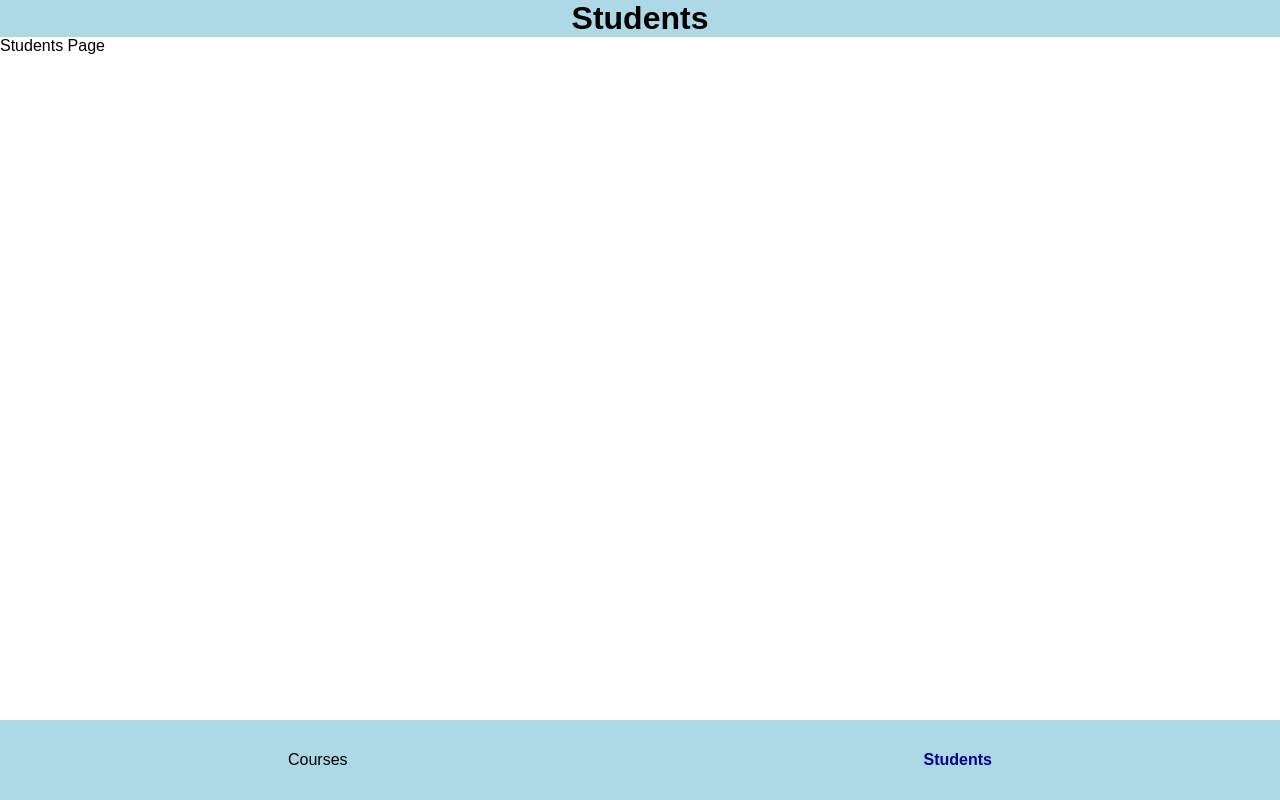
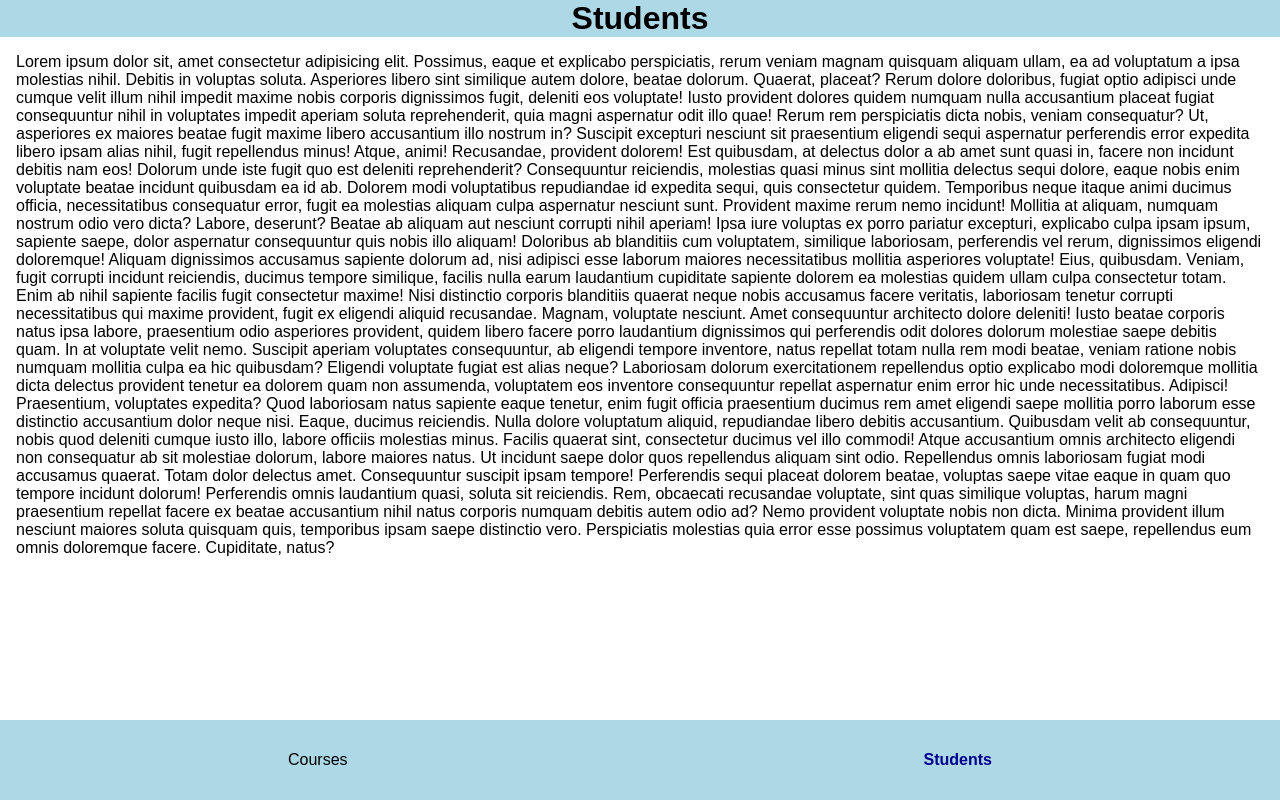
Before and after one commit to namirsab/courses-app, a React (Create React App) app in the folder client/: page /students in a window 1280 px wide. Built offline with nearby package versions, Linux system fonts and the light colour scheme.

Commit message:
Fix layout. Add dummy content to see scrolling working

```diff
--- a/client/src/App.css
+++ b/client/src/App.css
@@ -1,6 +1,6 @@
 .App {
   display: grid;
-  min-height: 100vh;
+  height: 100vh;
   grid-template-rows: [header] auto [content] 1fr [footer] auto;
   font-family: sans-serif;
 }
@@ -13,6 +13,7 @@
 
 .App__content {
   overflow-y: scroll;
+  padding: 1rem;
 }
 
 .App__nav-footer {
--- a/client/src/components/CoursesPage.js
+++ b/client/src/components/CoursesPage.js
@@ -1,5 +1,72 @@
 function CoursesPage() {
-  return <div>Courses Page</div>;
+  return (
+    <div>
+      Lorem ipsum dolor sit amet consectetur, adipisicing elit. Neque, esse.
+      Iste ea ipsum totam earum fugit commodi facere, labore doloremque
+      exercitationem, laudantium est beatae, sunt dolor illum at nulla
+      laboriosam. Ratione aperiam ipsa, itaque optio nemo, aspernatur sequi
+      vitae asperiores fugit excepturi sit? Alias molestiae tempora atque
+      asperiores aliquam, velit qui, natus doloribus sed itaque distinctio
+      consequuntur esse consequatur praesentium! Laboriosam iste hic adipisci
+      architecto eius tempore praesentium maiores esse laborum. Delectus quidem
+      atque libero et maxime vero, natus deserunt porro, culpa reiciendis
+      dolorem incidunt. Perferendis laudantium non tempora et? Nisi quasi ipsa
+      est, iure quod repellat hic obcaecati, doloremque sequi rem impedit earum
+      ea pariatur voluptas, inventore blanditiis! Impedit aliquid nobis
+      provident quibusdam tenetur mollitia quidem cupiditate suscipit quisquam.
+      Error iusto ab blanditiis. Iure eius porro, quis aliquid exercitationem,
+      voluptate temporibus excepturi fugiat odit modi asperiores optio
+      voluptatibus, esse animi recusandae odio amet magnam sunt. Voluptate
+      incidunt laudantium a. Optio totam at modi vitae rem a aliquid soluta
+      tenetur ipsa, impedit provident ex fuga asperiores eligendi consequatur
+      error mollitia dolore hic adipisci exercitationem cupiditate accusamus
+      veniam unde harum. Harum. Ipsum perferendis nulla ut eos cupiditate quod,
+      voluptates ipsam voluptatem, cum rem non aspernatur obcaecati molestiae
+      expedita soluta at necessitatibus sed totam optio ullam officiis illum
+      libero quibusdam. Sint, earum! Nobis veritatis quisquam incidunt eius ad
+      ut consequuntur saepe et dolorem neque, voluptates nesciunt iure officia
+      dolor dolore distinctio qui aliquid impedit doloribus maiores. Sapiente
+      quas quia obcaecati sint quibusdam? Eaque natus corrupti animi autem dolor
+      quidem nemo, corporis quod maiores delectus ducimus itaque quos fugit. Ab
+      ducimus earum asperiores blanditiis id ipsum, officia possimus est
+      molestiae, nulla repudiandae harum! Dolores perferendis molestiae, aperiam
+      sit non repellendus vel quidem repudiandae harum nostrum porro velit animi
+      impedit similique natus ut error inventore doloribus aut facilis nulla.
+      Temporibus inventore maxime sapiente quas! Sint illo exercitationem, ad
+      cupiditate repellat amet aut blanditiis modi nemo error ipsa natus
+      aspernatur quod. Non eveniet error commodi dignissimos quae incidunt?
+      Accusamus porro quas aperiam aspernatur pariatur corporis! Voluptas odit
+      eaque molestias aut dolor unde. Enim atque beatae ipsam reiciendis libero
+      consequuntur sequi, aspernatur consectetur modi. Repellendus nam labore
+      dolor quae repellat dolore reiciendis dolorem! Possimus, labore ab! Iusto
+      eveniet adipisci voluptate ut possimus autem, necessitatibus tenetur,
+      natus sequi dolorem culpa sit distinctio iste, est nihil. Dolorem,
+      voluptatem omnis provident nisi error optio odio saepe amet sit rem!
+      Expedita mollitia labore nostrum hic provident sunt voluptatibus rerum
+      qui. Non ipsam cum doloribus ratione minima quo error recusandae rerum
+      delectus officiis veritatis quam suscipit, assumenda eaque. Commodi, a
+      modi! Quos ea, quam nesciunt, laboriosam dolor nemo quidem expedita
+      nostrum commodi inventore ullam dicta quas quia mollitia adipisci maxime.
+      Recusandae hic nesciunt explicabo harum voluptates veritatis delectus
+      possimus aliquid obcaecati. Dolorem libero quam nemo quisquam quibusdam,
+      dolore ipsa excepturi nihil aspernatur odit nam, omnis repellendus
+      voluptas quo optio recusandae ut adipisci accusantium provident veniam. A
+      iusto iste aliquid vel. Aliquid? Voluptas, maxime architecto? Quia odit,
+      neque nobis minus maxime itaque repudiandae enim molestiae consequatur
+      provident nulla aliquam vero sunt facere est dignissimos. Molestias odit
+      nam sit expedita reprehenderit consectetur animi! Maxime qui vero quas
+      labore hic inventore repudiandae quidem omnis voluptates accusantium
+      doloremque, similique cum atque laudantium eveniet facere, quos quaerat,
+      veniam fugit ab? Consequatur consequuntur nisi sequi? Accusantium,
+      voluptas. Sequi dignissimos optio laudantium voluptatum, quasi qui! Ex
+      minima id culpa dignissimos cupiditate ducimus! Assumenda veniam, debitis
+      nemo sint quidem distinctio necessitatibus, perspiciatis, est officiis
+      exercitationem libero dignissimos. Inventore, cumque? Molestias velit
+      rerum nam et iusto omnis aliquam veniam architecto placeat quidem
+      explicabo nemo assumenda a nihil modi iste totam, sequi temporibus
+      sapiente nesciunt quas dolorem? Enim quisquam nostrum ad!
+    </div>
+  );
 }
 
 export default CoursesPage;
--- a/client/src/components/StudentsPage.js
+++ b/client/src/components/StudentsPage.js
@@ -1,5 +1,74 @@
 function StudentsPage() {
-  return <div>Students Page</div>;
+  return (
+    <div>
+      Lorem ipsum dolor sit, amet consectetur adipisicing elit. Possimus, eaque
+      et explicabo perspiciatis, rerum veniam magnam quisquam aliquam ullam, ea
+      ad voluptatum a ipsa molestias nihil. Debitis in voluptas soluta.
+      Asperiores libero sint similique autem dolore, beatae dolorum. Quaerat,
+      placeat? Rerum dolore doloribus, fugiat optio adipisci unde cumque velit
+      illum nihil impedit maxime nobis corporis dignissimos fugit, deleniti eos
+      voluptate! Iusto provident dolores quidem numquam nulla accusantium
+      placeat fugiat consequuntur nihil in voluptates impedit aperiam soluta
+      reprehenderit, quia magni aspernatur odit illo quae! Rerum rem
+      perspiciatis dicta nobis, veniam consequatur? Ut, asperiores ex maiores
+      beatae fugit maxime libero accusantium illo nostrum in? Suscipit excepturi
+      nesciunt sit praesentium eligendi sequi aspernatur perferendis error
+      expedita libero ipsam alias nihil, fugit repellendus minus! Atque, animi!
+      Recusandae, provident dolorem! Est quibusdam, at delectus dolor a ab amet
+      sunt quasi in, facere non incidunt debitis nam eos! Dolorum unde iste
+      fugit quo est deleniti reprehenderit? Consequuntur reiciendis, molestias
+      quasi minus sint mollitia delectus sequi dolore, eaque nobis enim
+      voluptate beatae incidunt quibusdam ea id ab. Dolorem modi voluptatibus
+      repudiandae id expedita sequi, quis consectetur quidem. Temporibus neque
+      itaque animi ducimus officia, necessitatibus consequatur error, fugit ea
+      molestias aliquam culpa aspernatur nesciunt sunt. Provident maxime rerum
+      nemo incidunt! Mollitia at aliquam, numquam nostrum odio vero dicta?
+      Labore, deserunt? Beatae ab aliquam aut nesciunt corrupti nihil aperiam!
+      Ipsa iure voluptas ex porro pariatur excepturi, explicabo culpa ipsam
+      ipsum, sapiente saepe, dolor aspernatur consequuntur quis nobis illo
+      aliquam! Doloribus ab blanditiis cum voluptatem, similique laboriosam,
+      perferendis vel rerum, dignissimos eligendi doloremque! Aliquam
+      dignissimos accusamus sapiente dolorum ad, nisi adipisci esse laborum
+      maiores necessitatibus mollitia asperiores voluptate! Eius, quibusdam.
+      Veniam, fugit corrupti incidunt reiciendis, ducimus tempore similique,
+      facilis nulla earum laudantium cupiditate sapiente dolorem ea molestias
+      quidem ullam culpa consectetur totam. Enim ab nihil sapiente facilis fugit
+      consectetur maxime! Nisi distinctio corporis blanditiis quaerat neque
+      nobis accusamus facere veritatis, laboriosam tenetur corrupti
+      necessitatibus qui maxime provident, fugit ex eligendi aliquid recusandae.
+      Magnam, voluptate nesciunt. Amet consequuntur architecto dolore deleniti!
+      Iusto beatae corporis natus ipsa labore, praesentium odio asperiores
+      provident, quidem libero facere porro laudantium dignissimos qui
+      perferendis odit dolores dolorum molestiae saepe debitis quam. In at
+      voluptate velit nemo. Suscipit aperiam voluptates consequuntur, ab
+      eligendi tempore inventore, natus repellat totam nulla rem modi beatae,
+      veniam ratione nobis numquam mollitia culpa ea hic quibusdam? Eligendi
+      voluptate fugiat est alias neque? Laboriosam dolorum exercitationem
+      repellendus optio explicabo modi doloremque mollitia dicta delectus
+      provident tenetur ea dolorem quam non assumenda, voluptatem eos inventore
+      consequuntur repellat aspernatur enim error hic unde necessitatibus.
+      Adipisci! Praesentium, voluptates expedita? Quod laboriosam natus sapiente
+      eaque tenetur, enim fugit officia praesentium ducimus rem amet eligendi
+      saepe mollitia porro laborum esse distinctio accusantium dolor neque nisi.
+      Eaque, ducimus reiciendis. Nulla dolore voluptatum aliquid, repudiandae
+      libero debitis accusantium. Quibusdam velit ab consequuntur, nobis quod
+      deleniti cumque iusto illo, labore officiis molestias minus. Facilis
+      quaerat sint, consectetur ducimus vel illo commodi! Atque accusantium
+      omnis architecto eligendi non consequatur ab sit molestiae dolorum, labore
+      maiores natus. Ut incidunt saepe dolor quos repellendus aliquam sint odio.
+      Repellendus omnis laboriosam fugiat modi accusamus quaerat. Totam dolor
+      delectus amet. Consequuntur suscipit ipsam tempore! Perferendis sequi
+      placeat dolorem beatae, voluptas saepe vitae eaque in quam quo tempore
+      incidunt dolorum! Perferendis omnis laudantium quasi, soluta sit
+      reiciendis. Rem, obcaecati recusandae voluptate, sint quas similique
+      voluptas, harum magni praesentium repellat facere ex beatae accusantium
+      nihil natus corporis numquam debitis autem odio ad? Nemo provident
+      voluptate nobis non dicta. Minima provident illum nesciunt maiores soluta
+      quisquam quis, temporibus ipsam saepe distinctio vero. Perspiciatis
+      molestias quia error esse possimus voluptatem quam est saepe, repellendus
+      eum omnis doloremque facere. Cupiditate, natus?
+    </div>
+  );
 }
 
 export default StudentsPage;
```
